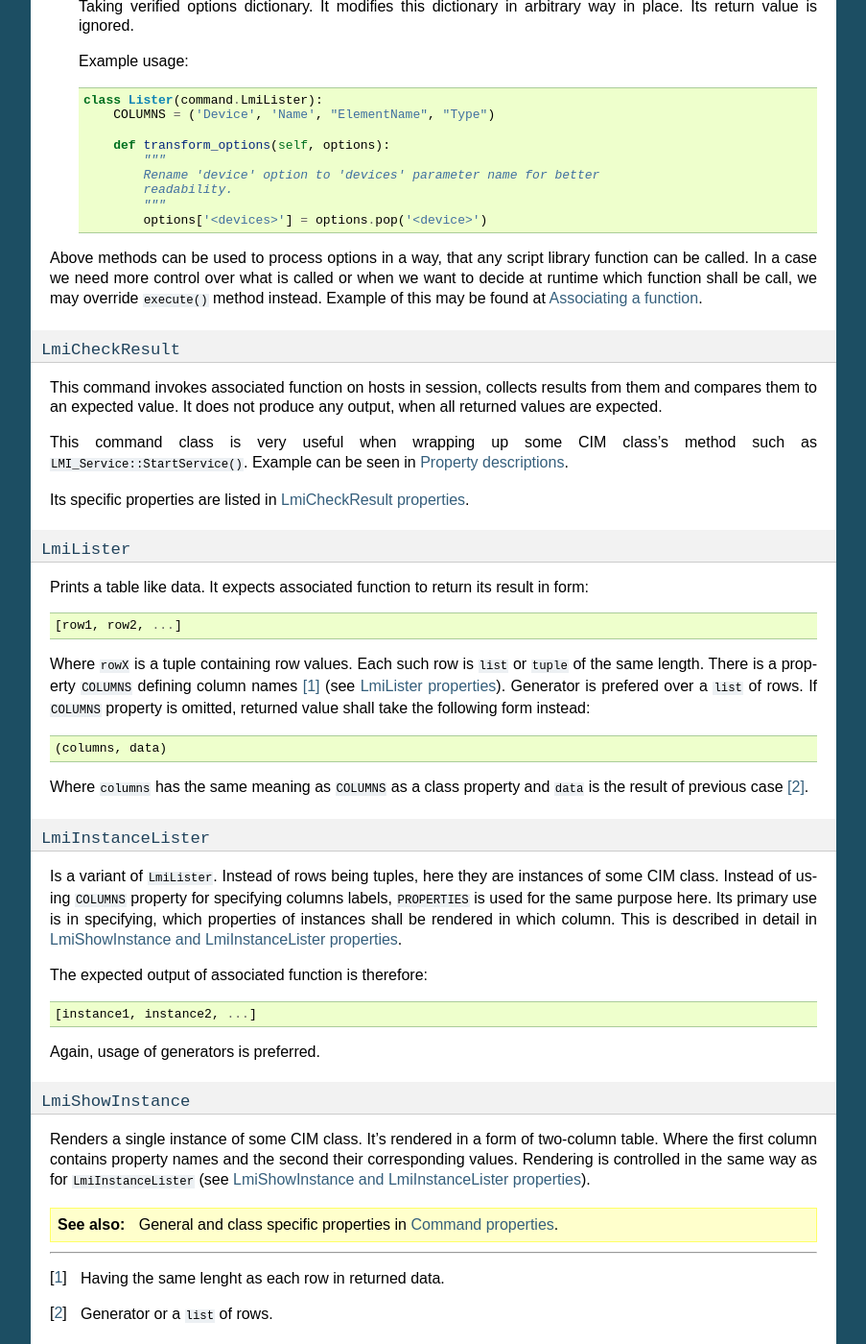
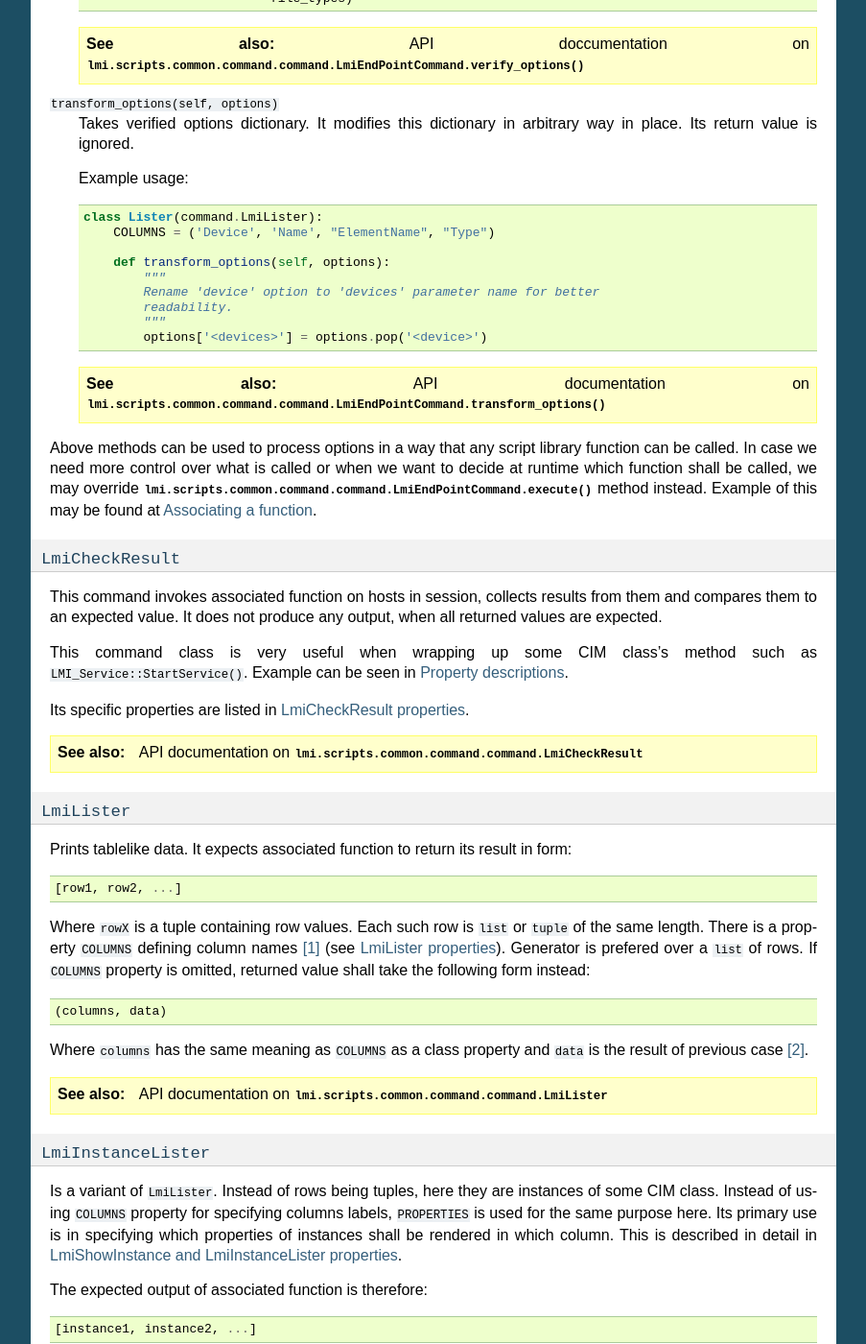
Before and after one commit to openlmi/openlmi-scripts, a Sphinx documentation site: the page built from doc/command-classes.rst, in a window 1280 px wide and 1400 px high, scrolled down 700 px. Shown: the whole window at 96% size, without its empty margins (198-1101 px from the left). Built offline with Sphinx 7.4.7, drawn with Linux system fonts in a browser that asks for light colours; formulas are drawn with MathJax 3; pages that are not in the unit, such as notebooks, are missing from menus; some of the changed text lies outside the part shown.

Commit message:
documentation fixes
Lot of corrections, typo fixes. Added some cross-references.

Added automatically generated documentaion from sources.
Added gendoc.sh script, that generates rst files for modules.

```diff
--- a/doc/command-classes.rst
+++ b/doc/command-classes.rst
@@ -8,6 +8,9 @@ Before reading this, please make sure you're familiar with
 We focus here on commands intended for subclassing in command wrapper modules.
 *OpenLMI Scripts* defines and uses other kinds of commands internally. But
 the script developer does not need to know about them.
+
+.. seealso::
+    General and class specific properties in :ref:`command_properties`.
 
 .. _end-point_commands:
 
@@ -41,8 +44,12 @@ methods:
                             'invalid file type given, must be one of %s' %
                                  file_types)
 
+    .. seealso::
+        API doccumentation on
+        :py:meth:`lmi.scripts.common.command.command.LmiEndPointCommand.verify_options`
+
 ``transform_options(self, options)``
-    Taking verified options dictionary. It modifies this dictionary in
+    Takes verified options dictionary. It modifies this dictionary in
     arbitrary way in place. Its return value is ignored.
 
     Example usage: ::
@@ -57,11 +64,15 @@ methods:
                 """
                 options['<devices>'] = options.pop('<device>')
 
-Above methods can be used to process options in a way, that any script library
-function can be called. In a case we need more control over what is called or
-when we want to decide at runtime which function shall be call, we may override
-``execute()`` method instead. Example of this may be found at
-:ref:`associating_a_function`.
+    .. seealso::
+        API documentation on
+        :py:meth:`lmi.scripts.common.command.command.LmiEndPointCommand.transform_options`
+
+Above methods can be used to process options in a way that any script library
+function can be called. In case we need more control over what is called or
+when we want to decide at runtime which function shall be called, we may override
+:py:meth:`lmi.scripts.common.command.command.LmiEndPointCommand.execute` method
+instead. Example of this may be found at :ref:`associating_a_function`.
 
 .. _lmi_check_result:
 
@@ -77,11 +88,15 @@ such as ``LMI_Service::StartService()``. Example can be seen in
 
 Its specific properties are listed in :ref:`lmi_check_result_properties`.
 
+.. seealso::
+    API documentation on
+    :py:class:`lmi.scripts.common.command.command.LmiCheckResult`
+
 .. _lmi_lister:
 
 ``LmiLister``
 ~~~~~~~~~~~~~
-Prints a table like data. It expects associated function to return its result
+Prints tablelike data. It expects associated function to return its result
 in form: ::
 
     [row1, row2, ...]
@@ -97,6 +112,10 @@ take the following form instead: ::
 Where ``columns`` has the same meaning as ``COLUMNS`` as a class property and
 ``data`` is the result of previous case [#]_.
 
+.. seealso::
+    API documentation on
+    :py:class:`lmi.scripts.common.command.command.LmiLister`
+
 .. _lmi_instance_lister:
 
 ``LmiInstanceLister``
@@ -104,7 +123,7 @@ Where ``columns`` has the same meaning as ``COLUMNS`` as a class property and
 Is a variant of ``LmiLister``. Instead of rows being tuples, here they are
 instances of some CIM class. Instead of using ``COLUMNS`` property for
 specifying columns labels, ``PROPERTIES`` is used for the same purpose here.
-Its primary use is in specifying, which properties of instances shall be
+Its primary use is in specifying which properties of instances shall be
 rendered in which column. This is described in detail in
 :ref:`lmi_instance_lister_properties`.
 
@@ -114,18 +133,22 @@ The expected output of associated function is therefore: ::
 
 Again, usage of generators is preferred.
 
+.. seealso::
+    API documentation on
+    :py:class:`lmi.scripts.common.command.command.LmiInstanceLister`
+
 .. _lmi_show_instance:
 
 ``LmiShowInstance``
 ~~~~~~~~~~~~~~~~~~~
 Renders a single instance of some CIM class. It's rendered in a form of
-two-column table. Where the first column contains property names and
+two-column table, where the first column contains property names and
 the second their corresponding values. Rendering is controlled in the same
 way as for ``LmiInstanceLister`` (see :ref:`lmi_show_instance_properties`).
 
 .. seealso::
-
-    General and class specific properties in :ref:`command_properties`.
+    API documentation on
+    :py:class:`lmi.scripts.common.command.command.LmiShowInstance`
 
 .. ****************************************************************************
 
@@ -136,5 +159,5 @@ way as for ``LmiInstanceLister`` (see :ref:`lmi_show_instance_properties`).
 
 -------------------------------------------------------------------------------
 
-.. [#] Having the same lenght as each row in returned data.
+.. [#] Having the same length as each row in returned data.
 .. [#] Generator or a ``list`` of rows.
--- a/doc/command-properties.rst
+++ b/doc/command-properties.rst
@@ -34,7 +34,7 @@ example looks like this: ::
 
 Values of this dictionary are passed to an associated function as arguments
 with names created out of matching keys. Since argument names can not contain
-characters such as `'<'`, `'>'`, `'-'`, etc. These need to be replaced.
+characters such as `'<'`, `'>'`, `'-'`, etc., these need to be replaced.
 Process of renaming of these options can be described by the following pseudo
 algorithm:
 
@@ -83,7 +83,7 @@ Property descriptions
 
 ``ARG_ARRAY_SUFFIX`` : ``str`` (defaults to ``""``)
     Adds additional point (5) to `options_transform_algorithm`_. All
-    repeatable arguments, resulting in a ``list`` of items are renamed to
+    repeatable arguments, resulting in a ``list`` of items, are renamed to
     ``<original_name><suffix>`` [#]_. Repeatable argument in usage string
     looks like this: ::
 
@@ -97,7 +97,7 @@ Property descriptions
 .. _own_usage:
 
 ``OWN_USAGE`` : ``bool`` (defaults to ``False``)
-    Says, whether the documentation string of this class is a usage string.
+    Says whether the documentation string of this class is a usage string.
     Each command in hierarchy can have its own usage string.
 
     This can also be assigned a usage string directly: ::
@@ -138,10 +138,11 @@ Influencing properties:
 
     * ``CALLABLE`` (callable_)
 
-When command is invoked, it's method ``execute()`` will get verified and
-transformed options as a positional and keyword arguments. This method
-shall pass them to an associated function residing in script library and
-return its result on completition.
+When command is invoked, its method
+:py:meth:`lmi.scripts.common.command.command.LmiEndPointCommand.execute` will
+get verified and transformed options as positional and keyword arguments.
+This method shall pass them to an associated function residing in script
+library and return its result on completition.
 
 One way to associate a function is to use ``CALLABLE`` property. The other
 is to define very own ``execute()`` method like this: ::
@@ -160,9 +161,8 @@ is to define very own ``execute()`` method like this: ::
             for service_inst in service.list_services(ns, kind):
                 yield service_inst
 
-This approach allows to access properties of command and application allowing
-for more advanced approaches to options handling, verifying and result
-post-processing.
+This may come handy if the application object [#]_ needs to be accessed or
+if we need to decide which function to call based on command line options.
 
 .. _property_descriptions:
 
@@ -171,9 +171,10 @@ Property descriptions
 .. _callable:
 
 ``CALLABLE`` : ``str`` (defaults to ``None``)
-    This is a mandatory option if ``execute()`` method is not overriden.
-    It may be a string composed of a full path of module and its callable
-    delimited with ``':'``: ::
+    This is a mandatory option if
+    :py:meth:`lmi.scripts.common.command.command.LmiEndPointCommand.execute`
+    method is not overriden. It may be a string composed of a full path of
+    module and its callable delimited with ``':'``: ::
 
         CALLABLE = 'lmi.scripts.service:start'
 
@@ -187,11 +188,11 @@ Property descriptions
             CALLABLE = service.start
             EXPECT = 0
 
-    The first variant (by assigning string) comes handy, if the particular
+    The first variant (by assigning string) comes handy if the particular
     module of associated function is not yet imported. Thus delaying the
     import until the point of function's invocation - if the execution comes
     to this point at all. In short it speeds up execution of ``lmi``
-    meta-command by reducing number of module imports, that are not needed.
+    meta-command by reducing number of module imports that are not needed.
 
 .. _function_invocation:
 
@@ -210,19 +211,19 @@ Property descriptions
     This property affects the first argument passed to an associated function.
     Various values have different impact:
 
-    +-----------+---------------------------------------+-------------------+
-    | Value     | Value of first argument.              | Its type          |
-    +===========+=======================================+===================+
-    | ``None``  | Same impact as value ``"root/cimv2"`` | ``LMINamespace``  |
-    +-----------+---------------------------------------+-------------------+
-    | ``False`` | Raw connection object                 | ``LMIConnection`` |
-    +-----------+---------------------------------------+-------------------+
-    | any path  | Namespace object with given path      | ``LMINamespace``  |
-    +-----------+---------------------------------------+-------------------+
+    +-----------+---------------------------------------+-------------------------------------+
+    | Value     | Value of first argument.              | Its type                            |
+    +===========+=======================================+=====================================+
+    | ``None``  | Same impact as value ``"root/cimv2"`` | :py:class:`lmi.shell.LMINamespace`  |
+    +-----------+---------------------------------------+-------------------------------------+
+    | ``False`` | Raw connection object                 | :py:class:`lmi.shell.LMIConnection` |
+    +-----------+---------------------------------------+-------------------------------------+
+    | any path  | Namespace object with given path      | :py:class:`lmi.shell.LMINamespace`  |
+    +-----------+---------------------------------------+-------------------------------------+
 
     This usually won't need any modification. Sometimes perhaps associated
-    function might want to access more than one namespace, in that case
-    an instance of ``LMIConnection`` might provide more useful.
+    function might want to access more than one namespace, in that case an
+    instance of :py:class:`lmi.shell.LMIConnection` might provide more useful.
 
     Namespace can also be overriden globally in a configuration file or with
     an option on command line.
@@ -252,8 +253,10 @@ them.
     Where ``Subcmd1`` and ``Subcmd2`` are some other ``LmiBaseCommand``
     subclasses. Documentation string must be parseable with docopt_.
 
-    ``COMMANDS`` property will be translated to ``child_commands()`` class
-    method by ``lmi.scripts.common.command.meta.MultiplexerMetaClass``.
+    ``COMMANDS`` property will be translated to
+    :py:meth:`lmi.scripts.common.command.command.LmiCommandMultiplexer.child_commands`
+    class method by
+    :py:class:`lmi.scripts.common.command.meta.MultiplexerMetaClass`.
 
 .. _lmi_lister_properties:
 
@@ -265,7 +268,9 @@ them.
     Column names. It's a tuple with name for each column. Each row of data
     shall then contain the same number of items as this tuple. If omitted,
     associated function is expected to provide them in the first row of
-    returned list. It's translated to ``get_columns()`` class method.
+    returned list. It's translated to
+    :py:meth:`lmi.scripts.common.command.command.LmiBaseListerCommand.get_columns`
+    class method.
 
 .. _lmi_instance_commands_properties:
 .. _lmi_show_instance_properties:
@@ -273,9 +278,9 @@ them.
 
 ``LmiShowInstance`` and ``LmiInstanceLister`` properties
 ~~~~~~~~~~~~~~~~~~~~~~~~~~~~~~~~~~~~~~~~~~~~~~~~~~~~~~~~
-These two classes expect as a result of their associated function an instance
+These two classes expect, as a result of their associated function, an instance
 or a list of instances of some CIM class. They take care of rendering them to
-standard output. Thus their properties affect the way, how their properties
+standard output. Thus their properties affect the way how their properties
 are rendered.
 
 .. _properties:
@@ -325,8 +330,13 @@ are rendered.
     Where ``properties`` have the same inscription and meaning as a
     ``PROPERTIES`` property of class.
 
-    Otherwise only the ``data`` is expexted which has different meaning
-    for ``LmiShowInstance`` and ``LmiInstanceLister``.
+    Otherwise, only the ``data`` is expected.
+
+    .. note::
+        Both :py:class:`lmi.scripts.common.command.command.LmiShowInstance`
+        and :py:class:`lmi.scripts.common.command.command.LmiInstanceLister`
+        expect different ``data`` to be returned. See :ref:`lmi_show_instance`
+        and :ref:`lmi_instance_lister` for more information.
 
 .. note::
 
@@ -342,7 +352,7 @@ are rendered.
 ~~~~~~~~~~~~~~~~~~~~~~~~~~~~~
 This command typically does not produce any output if operation succeeds.
 The operation succeeds if the result of associated function is
-expected. There are more ways, how to say, what is an expected result.
+expected. There are more ways how to say what is an expected result.
 One way is to use ``EXPECT`` property. The other is to provide very own
 definition of ``check_result()`` method.
 
@@ -357,7 +367,8 @@ definition of ``check_result()`` method.
     accept exactly two parameters:
 
         1. options - Dictionary with parsed command line options returned by
-           docopt_ after being processed by ``transform_options()``.
+           docopt_ after being processed by
+           :py:meth:`lmi.scripts.common.command.command.LmiEndPointCommand.transform_options`.
         2. result - Return value of associated function.
 
 .. seealso::
@@ -368,6 +379,7 @@ definition of ``check_result()`` method.
 
 .. [#] Angle brackets here just mark the boundaries of name components. They
        have nothing to do with arguments.
+.. [#] Application object is accessible through ``app`` property of each command instance.
 
 .. ****************************************************************************
 
--- a/doc/conf.py
+++ b/doc/conf.py
@@ -16,7 +16,7 @@ import sys, os
 # If extensions (or modules to document with autodoc) are in another directory,
 # add these directories to sys.path here. If the directory is relative to the
 # documentation root, use os.path.abspath to make it absolute, like shown here.
-#sys.path.insert(0, os.path.abspath('.'))
+sys.path.insert(0, os.path.abspath('../lmi'))
 
 # -- General configuration -----------------------------------------------------
 
@@ -25,7 +25,7 @@ import sys, os
 
 # Add any Sphinx extension module names here, as strings. They can be extensions
 # coming with Sphinx (named 'sphinx.ext.*') or your custom ones.
-extensions = ['sphinx.ext.todo', 'sphinx.ext.pngmath', 'sphinx.ext.ifconfig']
+extensions = ['sphinx.ext.autodoc', 'sphinx.ext.intersphinx', 'sphinx.ext.coverage', 'sphinx.ext.pngmath', 'sphinx.ext.ifconfig', 'sphinx.ext.viewcode']
 
 # Add any paths that contain templates here, relative to this directory.
 templates_path = ['_templates']
@@ -183,7 +183,7 @@ latex_elements = {
 # Grouping the document tree into LaTeX files. List of tuples
 # (source start file, target name, title, author, documentclass [howto/manual]).
 latex_documents = [
-  ('index_new', 'OpenLMIScripts.tex', u'OpenLMI Scripts Documentation',
+  ('index', 'OpenLMIScripts.tex', u'OpenLMI Scripts Documentation',
    u'Michal Minář', 'manual'),
 ]
 
@@ -213,7 +213,7 @@ latex_documents = [
 # One entry per manual page. List of tuples
 # (source start file, name, description, authors, manual section).
 man_pages = [
-    ('index_new', 'openlmiscripts', u'OpenLMI Scripts Documentation',
+    ('index', 'openlmiscripts', u'OpenLMI Scripts Documentation',
      [u'Michal Minář'], 1)
 ]
 
@@ -227,7 +227,7 @@ man_pages = [
 # (source start file, target name, title, author,
 #  dir menu entry, description, category)
 texinfo_documents = [
-  ('index_new', 'OpenLMIScripts', u'OpenLMI Scripts Documentation',
+  ('index', 'OpenLMIScripts', u'OpenLMI Scripts Documentation',
    u'Michal Minář', 'OpenLMIScripts', 'One line description of project.',
    'Miscellaneous'),
 ]
```
Also changed, not shown: other parts of doc/command-classes.rst (+1 -1 lines), other parts of doc/command-properties.rst (+2 -2 lines), doc/configuration.rst (added, +131 -0 lines), doc/index.rst (+8 -0 lines), doc/script-development.rst (+50 -46 lines), 2 other files.
